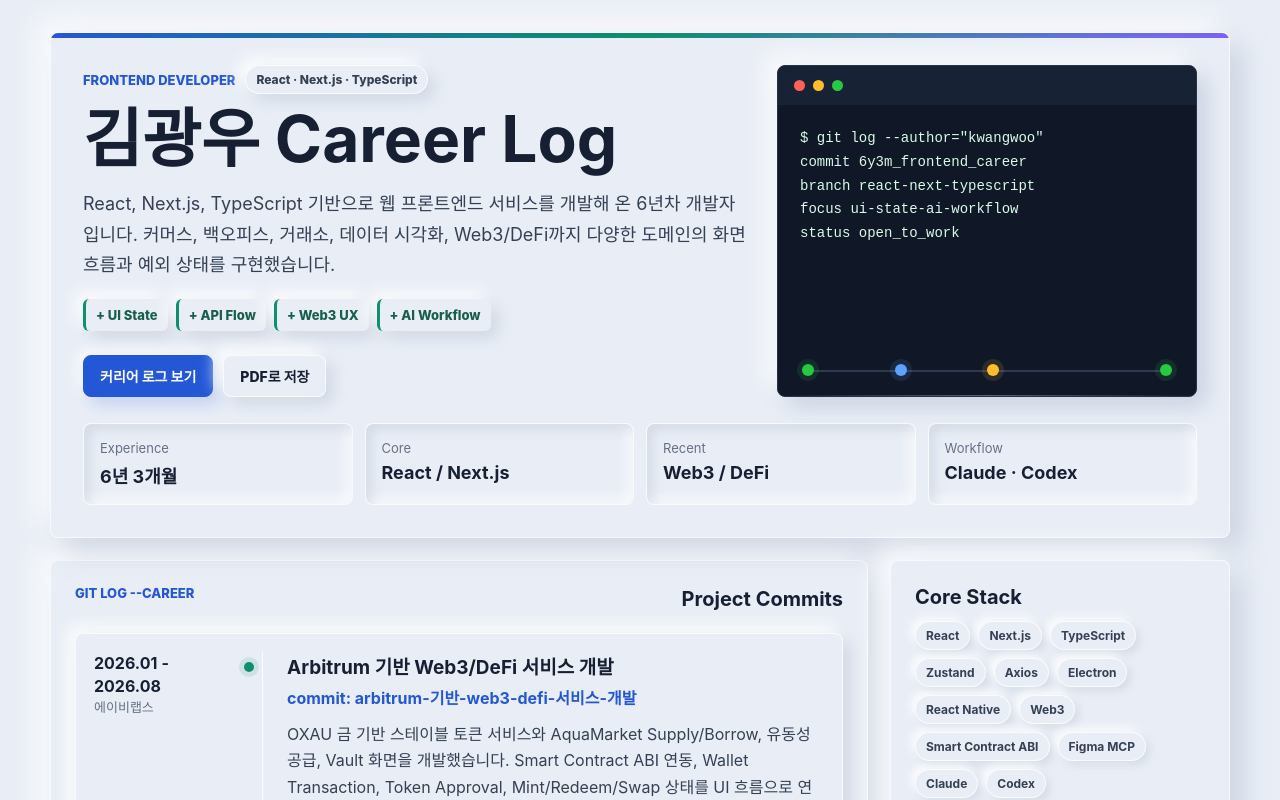
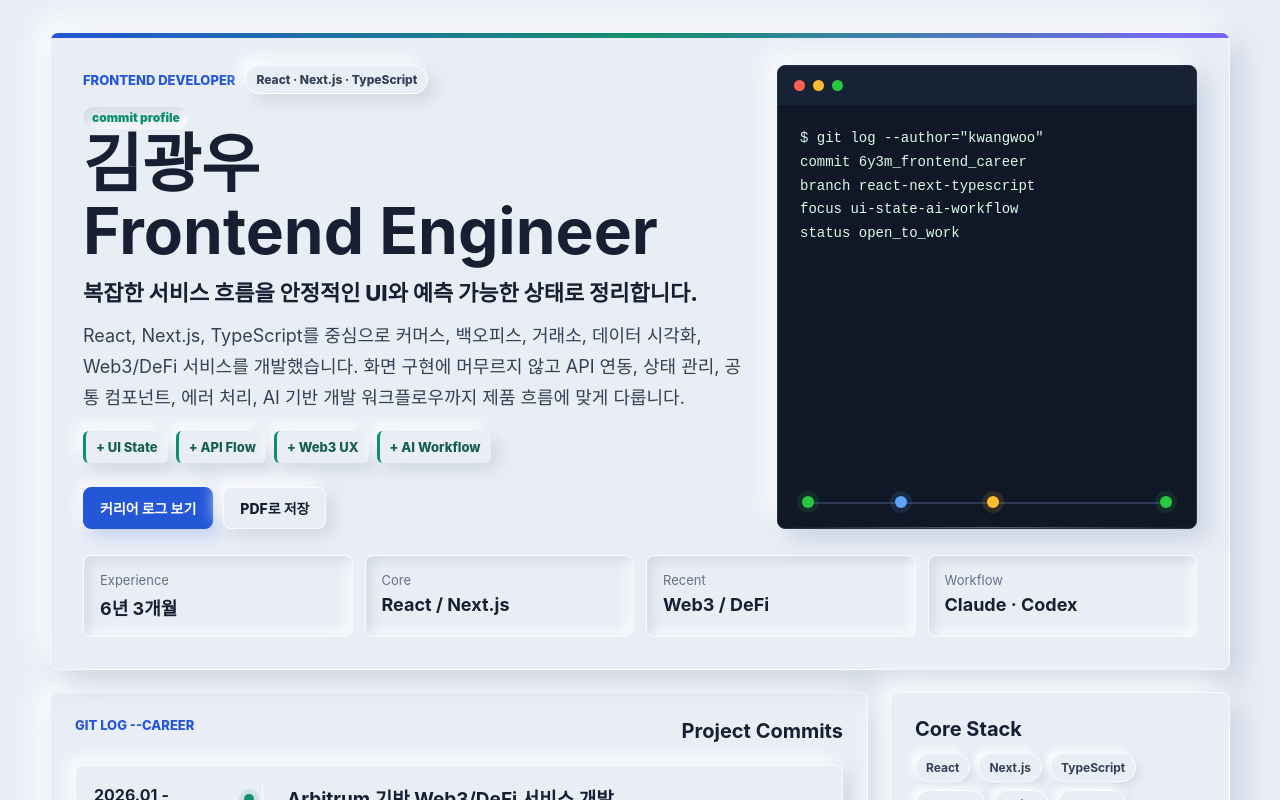
Before and after one commit to dblekw87/career-log-portfolio, a React (Vite) app: page / in a window 1280 px wide. Shown: the top 800 px of the page. Built offline with nearby package versions, Linux system fonts and the light colour scheme.

Commit message:
Refine hero messaging

```diff
--- a/src/App.tsx
+++ b/src/App.tsx
@@ -91,10 +91,16 @@ function Hero() {
             <p className="eyebrow">Frontend Developer</p>
             <span>React · Next.js · TypeScript</span>
           </div>
-          <h1 id="profile-title">김광우 Career Log</h1>
+          <h1 id="profile-title">
+            김광우
+            <span>Frontend Engineer</span>
+          </h1>
+          <p className="headline-copy">
+            복잡한 서비스 흐름을 안정적인 UI와 예측 가능한 상태로 정리합니다.
+          </p>
           <p className="intro">
-            React, Next.js, TypeScript 기반으로 웹 프론트엔드 서비스를 개발해 온 6년차 개발자입니다. 커머스, 백오피스, 거래소, 데이터 시각화,
-            Web3/DeFi까지 다양한 도메인의 화면 흐름과 예외 상태를 구현했습니다.
+            React, Next.js, TypeScript를 중심으로 커머스, 백오피스, 거래소, 데이터 시각화, Web3/DeFi 서비스를 개발했습니다.
+            화면 구현에 머무르지 않고 API 연동, 상태 관리, 공통 컴포넌트, 에러 처리, AI 기반 개발 워크플로우까지 제품 흐름에 맞게 다룹니다.
           </p>
           <div className="signal-row" aria-label="career signals">
             <span>+ UI State</span>
--- a/styles.css
+++ b/styles.css
@@ -107,17 +107,60 @@ h2 {
 }
 
 h1 {
+  position: relative;
+  display: inline-grid;
+  gap: 2px;
   font-size: clamp(34px, 5vw, 64px);
   line-height: 1.02;
+}
+
+h1::before {
+  content: "commit profile";
+  width: max-content;
+  border-radius: 999px;
+  background: var(--panel);
+  color: var(--green);
+  padding: 5px 9px;
+  font-size: 12px;
+  font-weight: 900;
+  line-height: 1;
+  box-shadow: var(--inset-shadow);
+}
+
+h1 span {
+  position: relative;
+  display: inline-block;
+  padding-right: 14px;
+}
+
+h1 span::after {
+  content: "";
+  position: absolute;
+  left: 2px;
+  right: 0;
+  bottom: 4px;
+  z-index: -1;
+  height: 14px;
+  border-radius: 999px;
+  background: rgba(36, 87, 214, 0.16);
 }
 
 h2 {
   font-size: 20px;
 }
 
+.headline-copy {
+  max-width: 760px;
+  margin: 14px 0 0;
+  color: #172033;
+  font-size: 22px;
+  font-weight: 850;
+  line-height: 1.45;
+}
+
 .intro {
   max-width: 760px;
-  margin: 18px 0 0;
+  margin: 12px 0 0;
   color: #344054;
   font-size: 18px;
   line-height: 1.7;
@@ -595,6 +638,10 @@ pre {
     padding: 18px;
   }
 
+  .headline-copy {
+    font-size: 18px;
+  }
+
   .stat-grid {
     grid-template-columns: repeat(2, minmax(0, 1fr));
   }
```
